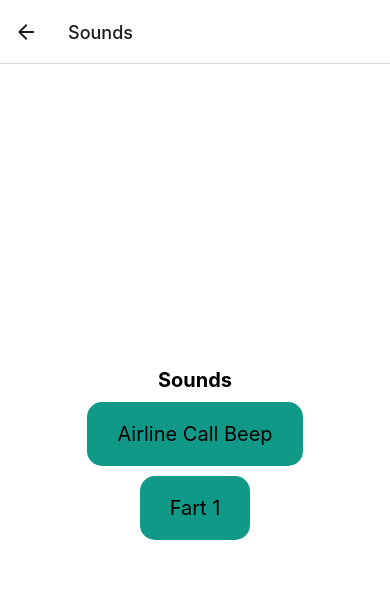
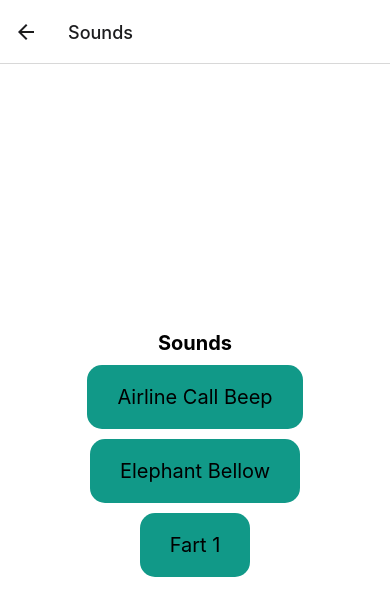
Before and after one commit to ahartzog/Kids-Fun-App, a React Native app: screen /Sounds in a window 390 px wide. Shown: the top 616 px of the page. Built offline with nearby package versions, Linux system fonts and the light colour scheme; what expo-linking would draw is missing.

Commit message:
Add elephant sound

```diff
--- a/assets/sounds/index.ts
+++ b/assets/sounds/index.ts
@@ -1,5 +1,5 @@
 const fart_1 = require('./fart1.mp3');
 const airline_call_beep = require('./airline_call_beep.mp3');
+const elephant_bellow = require('./elephant_bellow.mp3');
 
-
-export {fart_1, airline_call_beep}
+export {fart_1, airline_call_beep, elephant_bellow}
```
Also changed, not shown: 1 other file (tests, documents, lock files or other folders).
